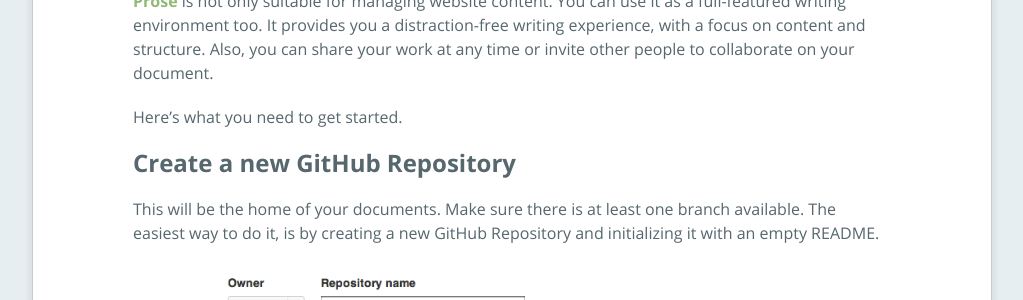
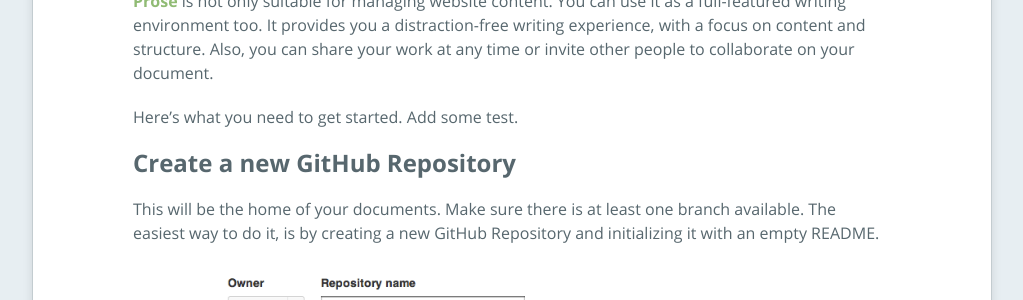
Before and after one commit to prose/prose, a Jekyll site: the page built from _posts/help/2012-06-20-prose-for-writers.md, in a window 1280 px wide and 900 px high. Shown: the part 255-555 px from the top of the window, without its empty margins (128-1151 px from the left). Built offline with Jekyll 4.4.1, drawn with Linux system fonts in a browser that asks for light colours.

Commit message:
Updated _posts/help/2012-06-20-prose-for-writers.md

```diff
--- a/_posts/help/2012-06-20-prose-for-writers.md
+++ b/_posts/help/2012-06-20-prose-for-writers.md
@@ -10,9 +10,10 @@ published: true
 categories:
 - help
 ---
+
 [Prose](http://prose.io) is not only suitable for managing website content. You can use it as a full-featured writing environment too. It provides you a distraction-free writing experience, with a focus on content and structure. Also, you can share your work at any time or invite other people to collaborate on your document.
 
-Here's what you need to get started.
+Here's what you need to get started. Add some test.
 
 ## Create a new GitHub Repository
 
```
